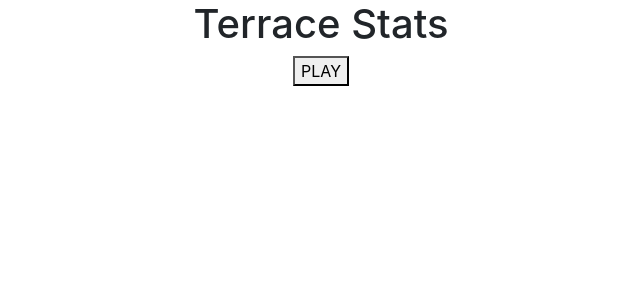
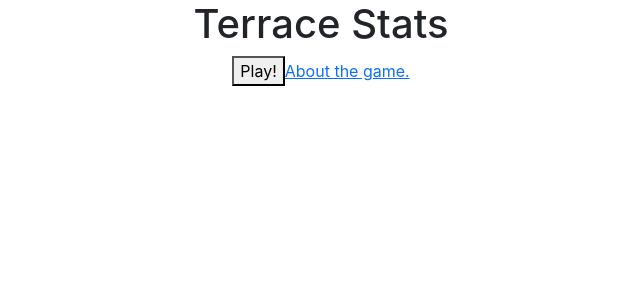
Before and after one commit to danjcooper/Obsidian, a React (Create React App) app: page / in a window 1280 px wide. Shown: the top 300 px of the page, without its empty margins (319-959 px from the left). Built offline with nearby package versions, Linux system fonts and the light colour scheme.

Commit message:
Add links to relevant pages

```diff
--- a/src/App.tsx
+++ b/src/App.tsx
@@ -1,11 +1,15 @@
 import React from 'react';
+import { Routes, Route } from 'react-router-dom';
 import './App.css';
-import { Homepage } from './Pages';
+import { Homepage, GameSettings } from './Pages';
 
 function App() {
   return (
     <div className='App'>
-      <Homepage />
+      <Routes>
+        <Route path='/*' element={<Homepage />} />
+        <Route path='/settings' element={<GameSettings />} />
+      </Routes>
     </div>
   );
 }
--- /dev/null
+++ b/src/Pages/GameSettings/index.tsx
@@ -0,0 +1,29 @@
+import React, { useState, useEffect } from 'react';
+import axios, { AxiosResponse } from 'axios';
+import { seasonData } from '../../Interfaces';
+
+const GameSettings = () => {
+  const [seasonData, setSeasonData] = useState<seasonData[] | null>(null);
+
+  useEffect(() => {
+    const getData = async () => {
+      const result: AxiosResponse = await axios.get(
+        'https://terrace-house-server.herokuapp.com/seasons'
+      );
+      setSeasonData(result.data);
+    };
+    getData();
+  }, []);
+
+  return (
+    <div>
+      {seasonData ? (
+        seasonData.map((i) => <button key={i.seasonid}>{i.seasonname}</button>)
+      ) : (
+        <p>Loading...</p>
+      )}
+    </div>
+  );
+};
+
+export default GameSettings;
--- a/src/Pages/Homepage/index.tsx
+++ b/src/Pages/Homepage/index.tsx
@@ -1,16 +1,15 @@
 import React from 'react';
+import { Link } from 'react-router-dom';
 
 const Homepage = () => {
-  const handleClick = () => {
-    console.log('hi');
-  };
-
   return (
     <div>
       <h1>Terrace Stats</h1>
-      <button onClick={handleClick} type='button'>
-        PLAY
-      </button>
+
+      <Link to='/settings'>
+        <button type='button'>Play!</button>
+      </Link>
+      <Link to='/about'>About the game.</Link>
     </div>
   );
 };
--- a/src/Pages/index.ts
+++ b/src/Pages/index.ts
@@ -1 +1,2 @@
 export { default as Homepage } from './Homepage';
+export { default as GameSettings } from './GameSettings';
--- a/src/index.tsx
+++ b/src/index.tsx
@@ -8,13 +8,16 @@ import { createStore } from 'redux';
 import gameInfoReducer from './Reducers/gameInfo';
 import { devToolsEnhancer } from 'redux-devtools-extension';
 import { Provider } from 'react-redux';
+import { BrowserRouter as Router } from 'react-router-dom';
 
 const store = createStore(gameInfoReducer, devToolsEnhancer({}));
 
 ReactDOM.render(
   <React.StrictMode>
     <Provider store={store}>
-      <App />
+      <Router>
+        <App />
+      </Router>
     </Provider>
   </React.StrictMode>,
   document.getElementById('root')
```
